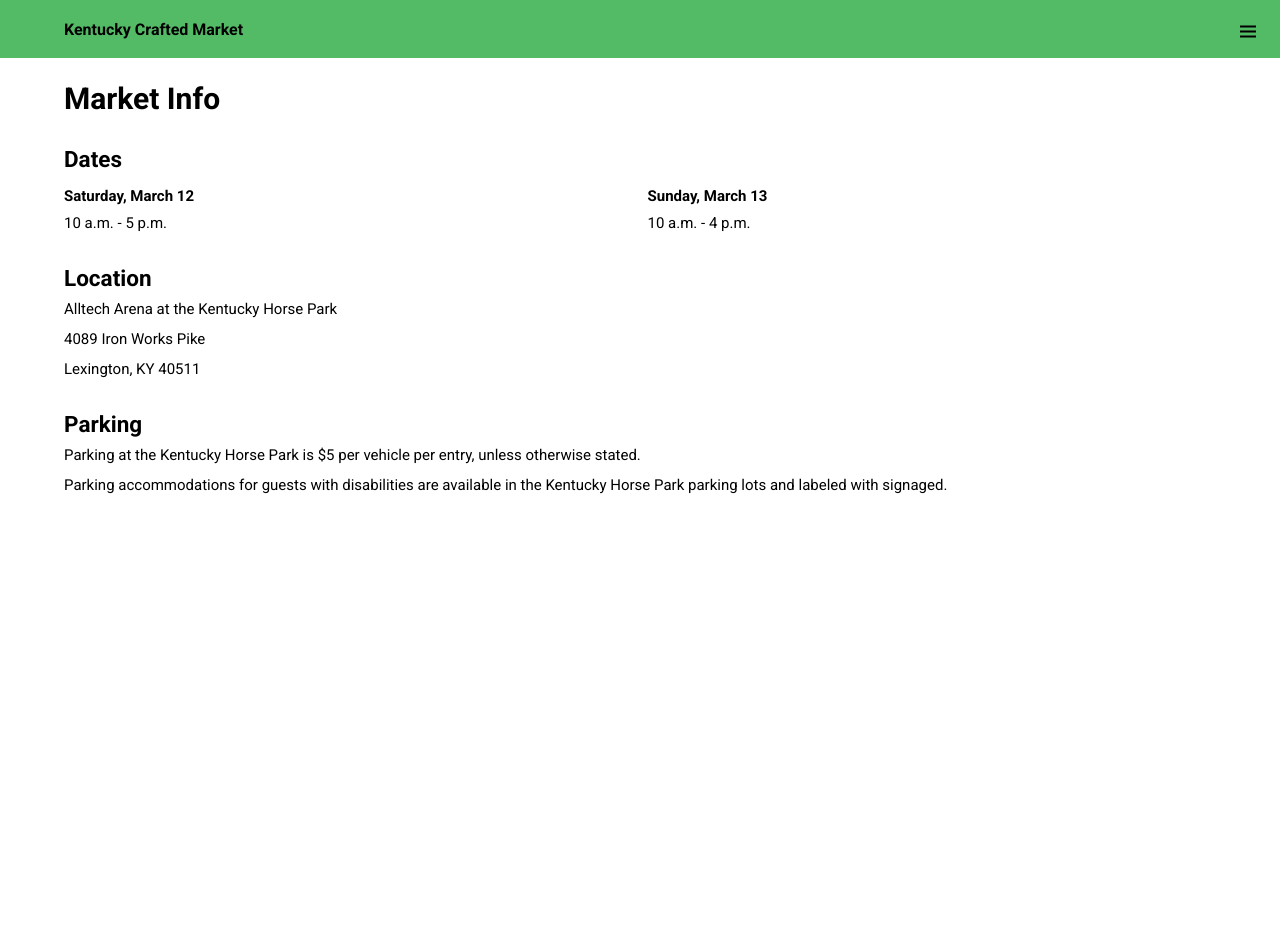
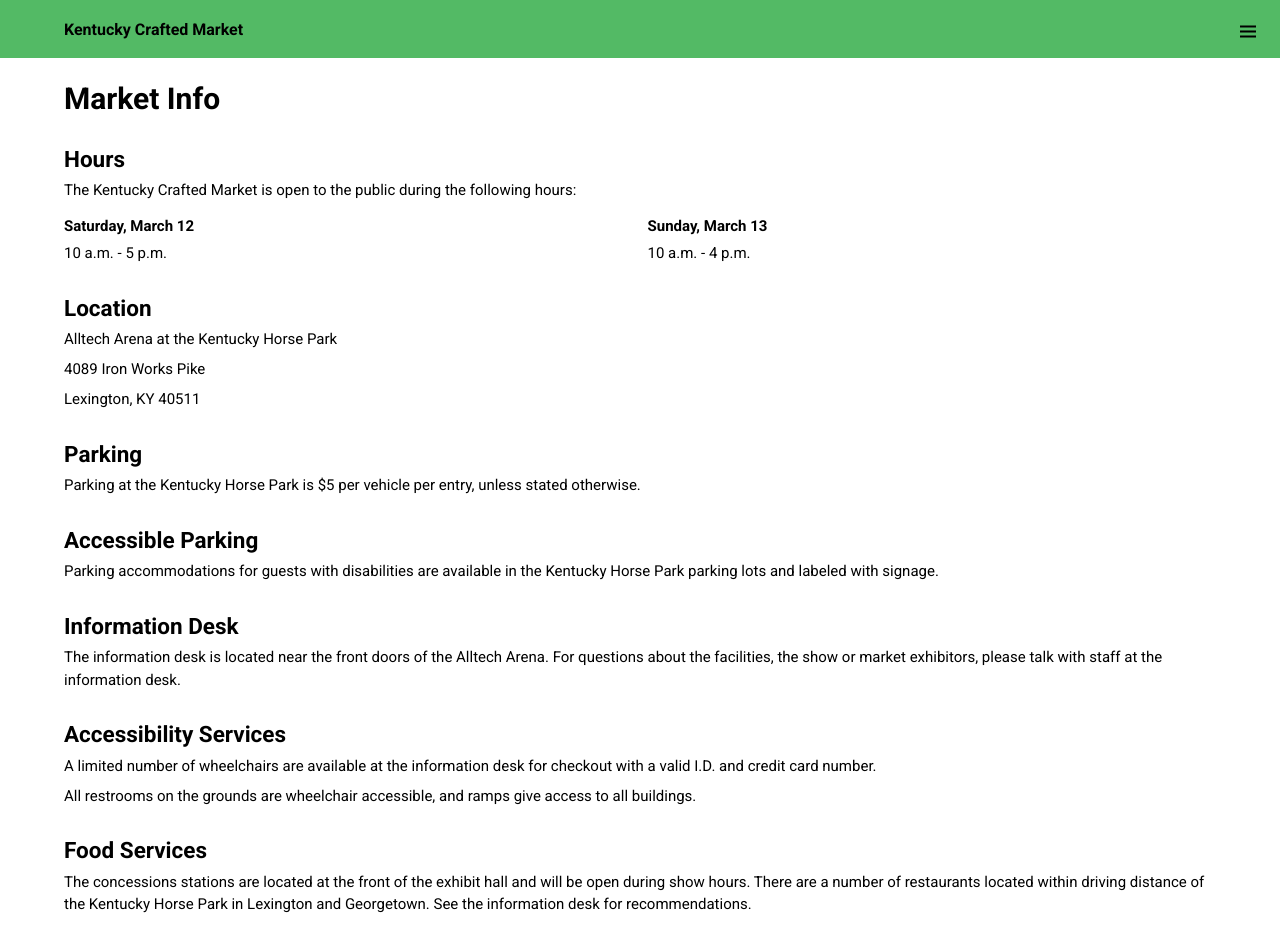
Before and after one commit to kyartscouncil/kac-test-001, a Vue app: page /info in a window 1280 px wide. Before the commit the page ends 800 px from the top, so only its background shows below. Built offline with nearby package versions, Linux system fonts and the light colour scheme.

Commit message:
Info update, added map

```diff
--- a/src/pages/information/EventInfo.vue
+++ b/src/pages/information/EventInfo.vue
@@ -4,7 +4,8 @@
 			<h1>Market Info</h1>
 		</div>
 		<div>
-			<h2>Dates</h2>
+			<h2>Hours</h2>
+			<p>The Kentucky Crafted Market is open to the public during the following hours:</p>
 
 			<div class="grid-secondary">
 				<div>
@@ -25,10 +26,36 @@
 		</div>
 		<div>
 			<h2>Parking</h2>
-			<p>Parking at the Kentucky Horse Park is $5 per vehicle per entry, unless otherwise stated.</p>
+			<p>Parking at the Kentucky Horse Park is $5 per vehicle per entry, unless stated otherwise.</p>
+		</div>
+		<div>
+			<h2>Accessible Parking</h2>
 			<p>
 				Parking accommodations for guests with disabilities are available in the Kentucky Horse Park parking lots
-				and labeled with signaged.
+				and labeled with signage.
+			</p>
+		</div>
+		<div>
+			<h2>Information Desk</h2>
+			<p>
+				The information desk is located near the front doors of the Alltech Arena. For questions about the
+				facilities, the show or market exhibitors, please talk with staff at the information desk.
+			</p>
+		</div>
+		<div>
+			<h2>Accessibility Services</h2>
+			<p>
+				A limited number of wheelchairs are available at the information desk for checkout with a valid I.D. and
+				credit card number.
+			</p>
+			<p>All restrooms on the grounds are wheelchair accessible, and ramps give access to all buildings.</p>
+		</div>
+		<div>
+			<h2>Food Services</h2>
+			<p>
+				The concessions stations are located at the front of the exhibit hall and will be open during show hours.
+				There are a number of restaurants located within driving distance of the Kentucky Horse Park in Lexington
+				and Georgetown. See the information desk for recommendations.
 			</p>
 		</div>
 	</section>
--- a/src/pages/information/MapView.vue
+++ b/src/pages/information/MapView.vue
@@ -1,3 +1,10 @@
 <template>
-MAP
+	<img class="floor-plan" src="../../assets/m22-floor-plan-feb15.jpg" alt="market floor plan alltech arena" />
 </template>
+
+<style scoped>
+	.floor-plan {
+		width: 100%;
+      transform: rotate(180deg);
+	}
+</style>
```
Also changed, not shown: src/assets/m22-floor-plan-feb15.jpg (added), 1 other file (tests, documents, lock files or other folders).
